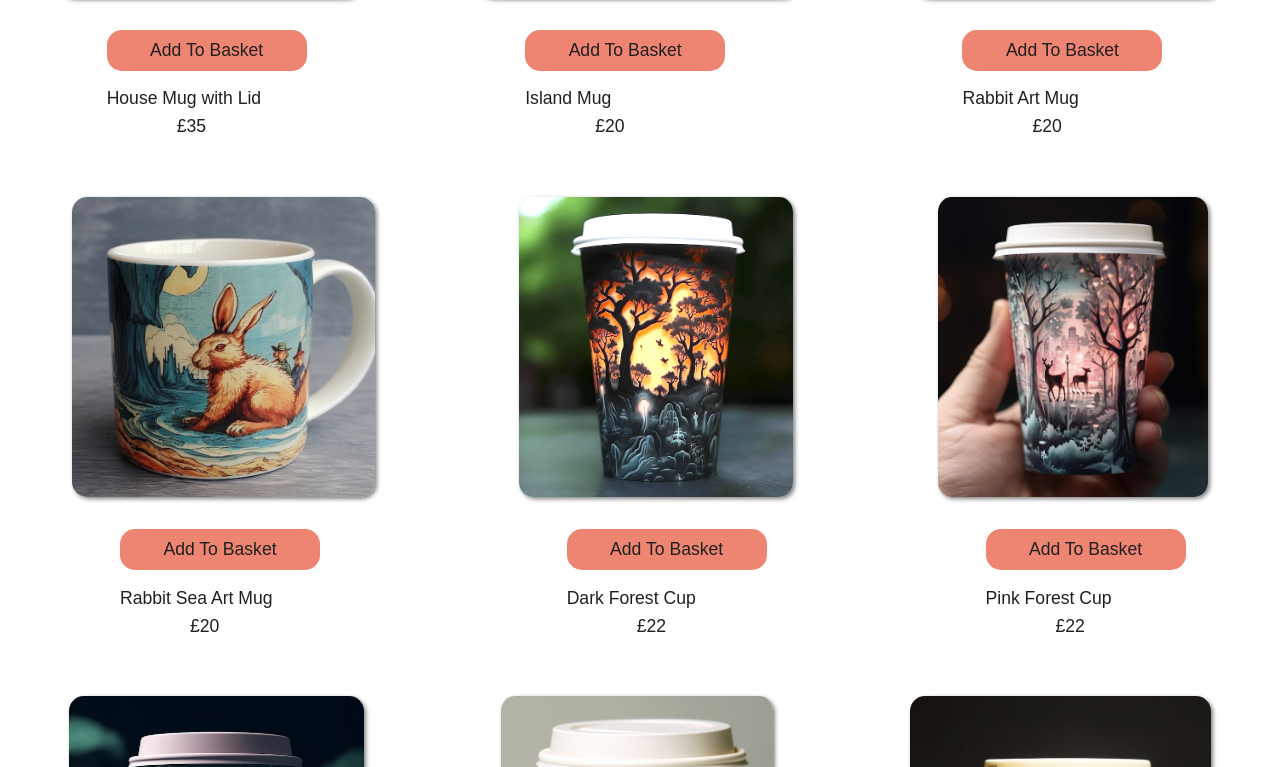
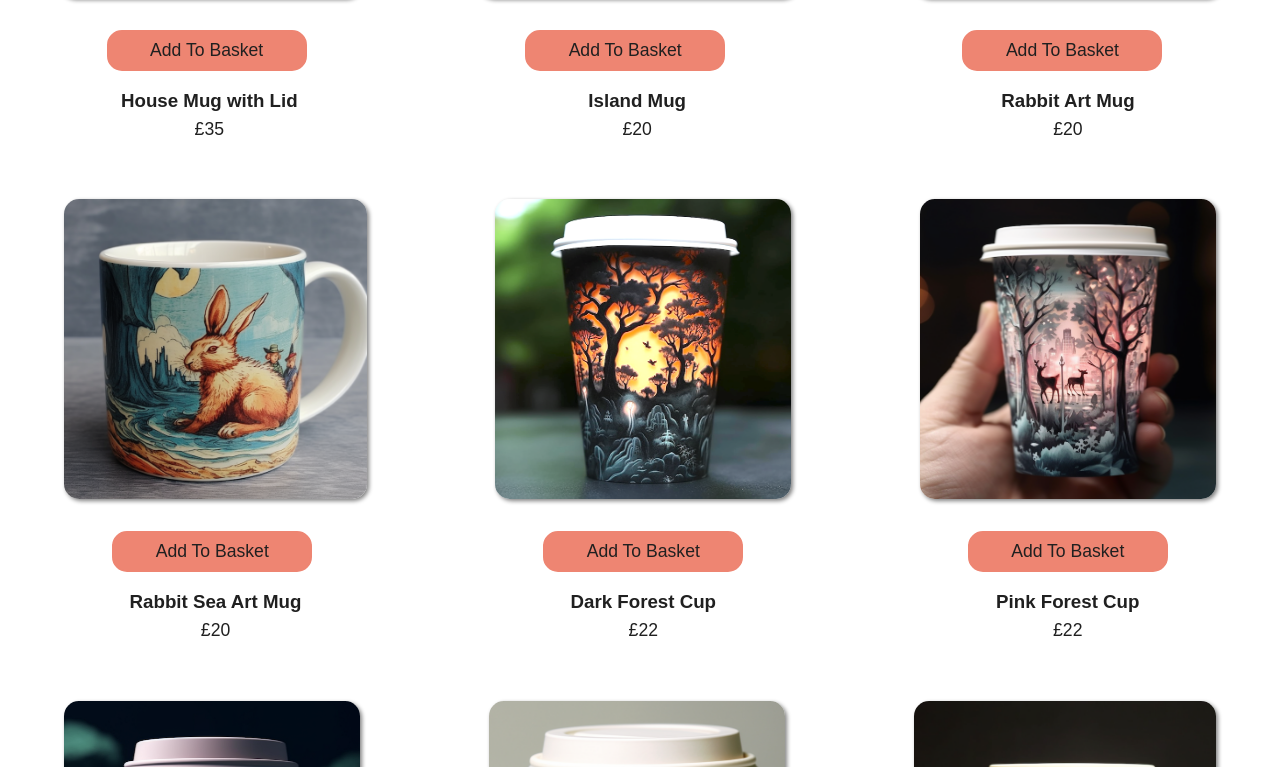
Before and after one commit to taksgarby/curiositymugs, a React (Create React App) app: page / in a window 1280 px wide. Shown: the part 473-1240 px from the top of the page. Built offline with nearby package versions, Linux system fonts and the light colour scheme.

Commit message:
item text css update

```diff
--- a/src/components/Basket.js
+++ b/src/components/Basket.js
@@ -5,11 +5,13 @@ const Basket = ( { user, onRemoveItem } ) => {
 
     const Basketlist = styled.div`
         width:80%;
-        margin: auto;
-        padding: 10px;
+        margin: 60px;
+        padding: 30px;
         background-color: lightyellow;
-        color: black;
+        color: #202020;
         box-shadow: 4px 4px 4px 4px grey;
+        border-radius: 10px;
+        text-align: center;
     `
 
     const Button = styled.button `
--- a/src/components/Item.js
+++ b/src/components/Item.js
@@ -24,27 +24,28 @@ const Item = ({ item, user, onBasketAdd }) => {
     background: #ee8572;
     color: #202020;
     margin-left: 80px;
+    margin-right: 80px;
     padding: 8px;
     font-size: 1.1rem;
-
+    text-align: center;
     border: 2px solid #ee8572;
     border-radius: 15px;
     width: 200px;
 
   `
 
-  const ItemInfo = styled.p `
-    margin-left: 80px;
+  const ItemInfo = styled.h3`
+    text-align: center;
     margin-bottom: 7px;
     color: #202020;
-    font-size: 1.1rem;
+
   `
 
   const PriceInfo = styled.p `
-  margin-left: 150px;
-  margin-top: 0;
-  color: #202020;
-  font-size: 1.1rem;
+    text-align: center;
+    margin-top: 0;
+    color: #202020;
+    font-size: 1.1rem;
 
 `
 
```
Also changed, not shown: 9 other files (tests, documents, lock files or other folders).
